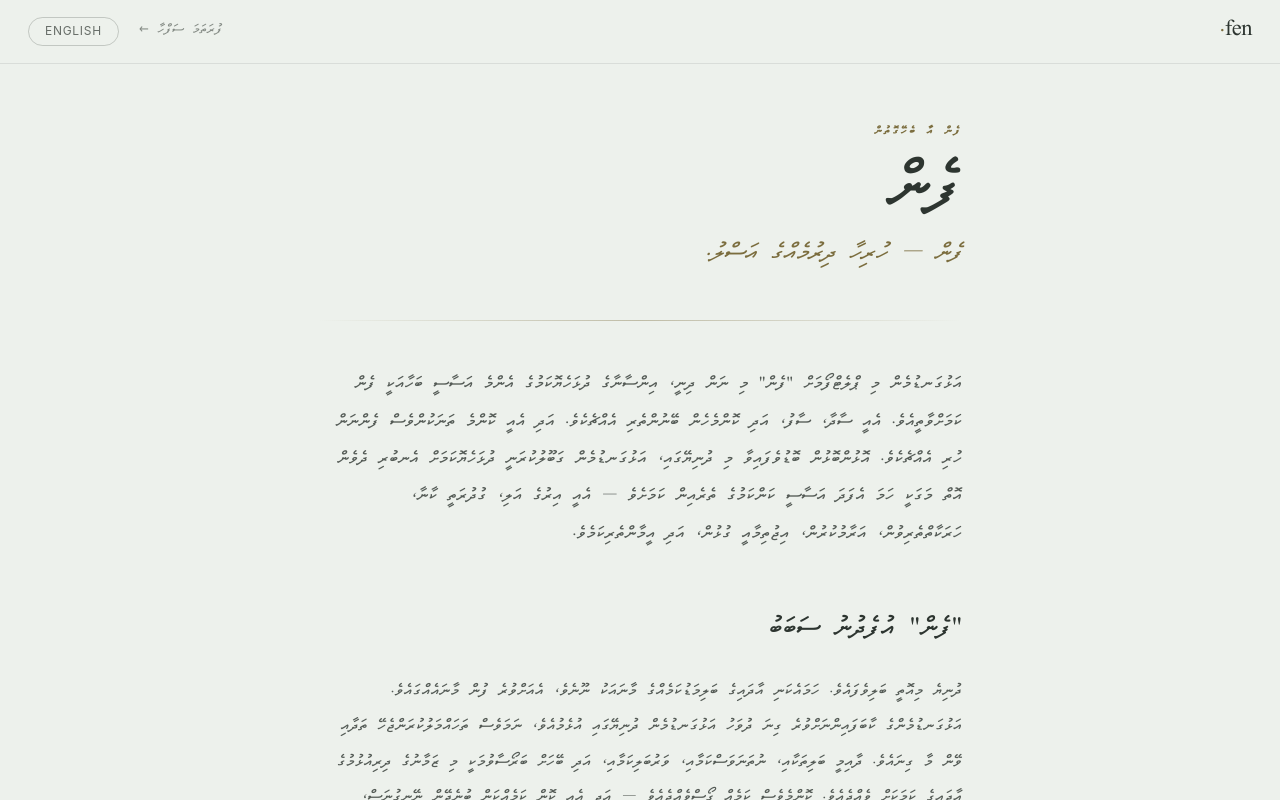
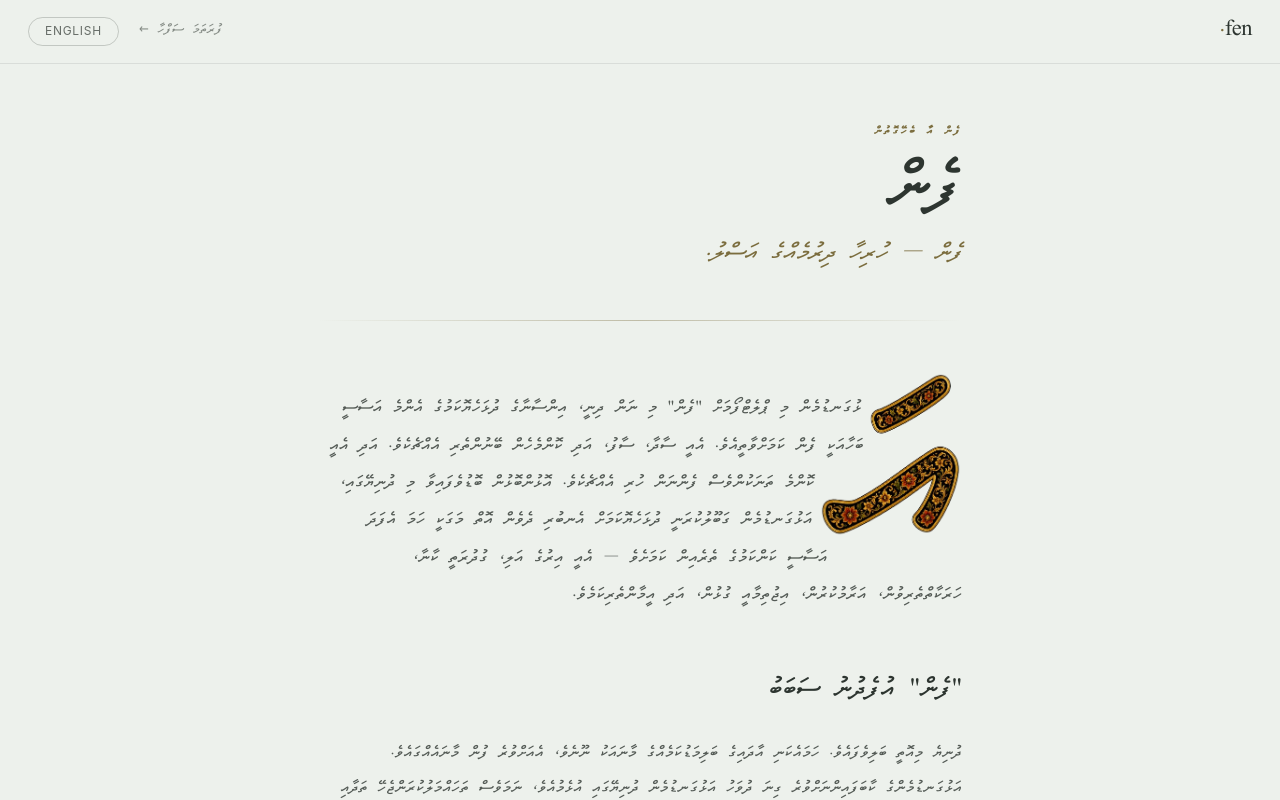
Before and after one commit to saain/fen-website, a Next.js app: page /about in a window 1280 px wide. Both pictures are taken after a click on the button "ދިވެހި". Shown: the top 800 px of the page. Built offline with nearby package versions, Linux system fonts and the light colour scheme.

Commit message:
Add Dhivehi drop cap (އަ) on about page opening paragraph

```diff
--- a/src/app/about/page.js
+++ b/src/app/about/page.js
@@ -172,8 +172,30 @@ export default function AboutPage() {
         <div style={{ height: 1, background: 'linear-gradient(90deg, transparent, rgba(123,109,62,0.40), transparent)', marginBottom: '2.8rem' }} />
 
         {/* Opening */}
-        <p style={{ ...pStyle, fontSize: 17, lineHeight: isRtl ? 2.2 : 1.80 }}>
-          {c.opening}
+        <p style={{ ...pStyle, fontSize: 17, lineHeight: isRtl ? 2.2 : 1.80, overflow: 'hidden', paddingTop: isRtl && c.opening.startsWith('އ') ? 24 : 0 }}>
+          {isRtl && c.opening.startsWith('އ') ? (
+            <>
+              <img
+                src="/dropcap-alifu.png"
+                alt="އަ"
+                style={{
+                  float: 'right',
+                  height: 165,
+                  width: 'auto',
+                  maxWidth: '40%',
+                  marginLeft: 18,
+                  marginTop: -18,
+                  marginBottom: 6,
+                  shapeOutside: 'url(/dropcap-alifu.png)',
+                  shapeImageThreshold: 0.3,
+                  shapeMargin: 10,
+                }}
+              />
+              {c.opening.slice(2)}
+            </>
+          ) : (
+            c.opening
+          )}
         </p>
 
         {/* Section 1 */}
```
Also changed, not shown: public/dropcap-alifu.png (added).
